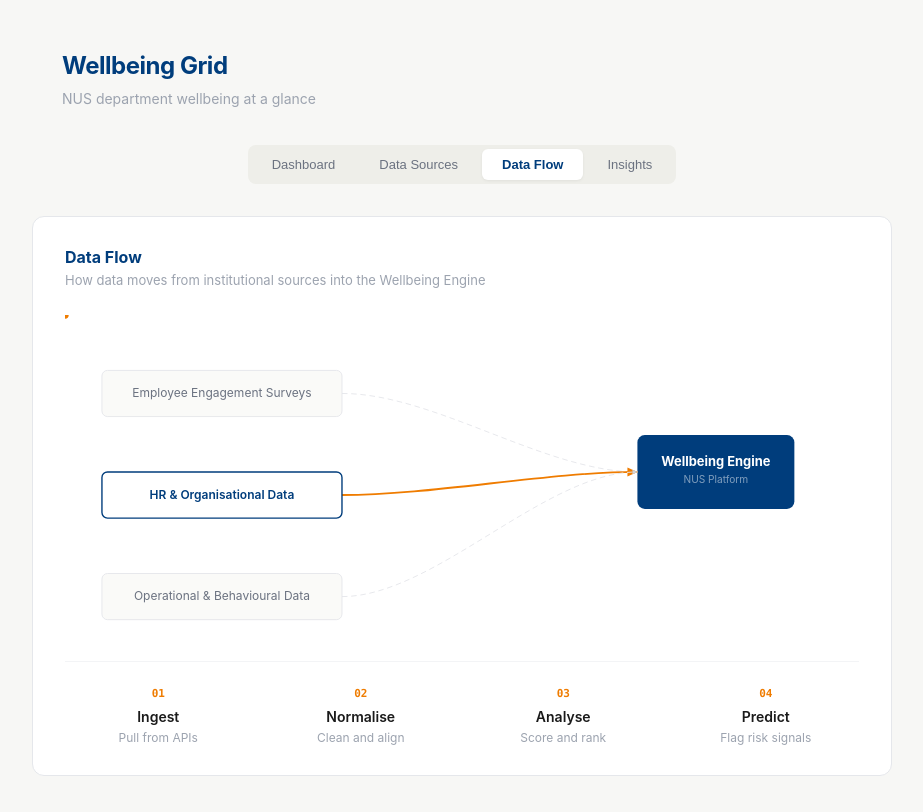
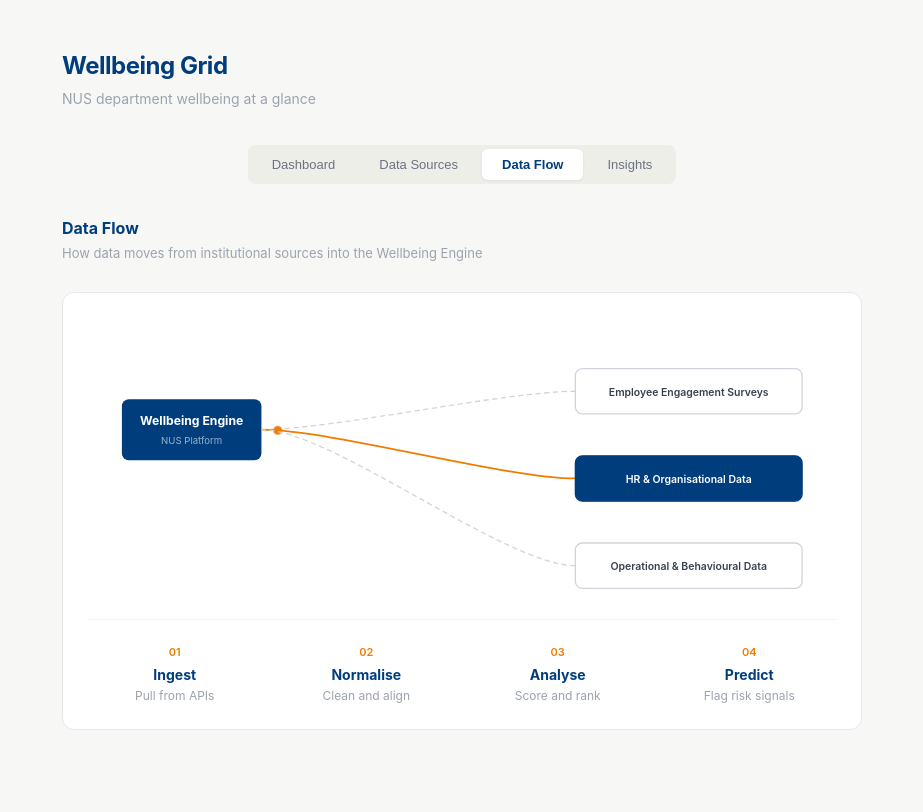
Before and after one commit to jxhnthan/wellbeing-grid, a React (Create React App) app: page / in a window 1280 px wide. Both pictures are taken after a click on the button "Data Flow". Shown: the top 812 px of the page, without its empty margins (178-1101 px from the left). Built offline with nearby package versions, Linux system fonts and the light colour scheme.

Commit message:
Add files via upload

```diff
--- a/src/DataFlow.jsx
+++ b/src/DataFlow.jsx
@@ -1,178 +1,138 @@
-import React, { useEffect, useState } from 'react';
+import React, { useState, useEffect } from "react";
 
 const sources = [
-  { id: 'engagement', label: 'Employee Engagement Surveys', y: 60 },
-  { id: 'hr', label: 'HR & Organisational Data', y: 170 },
-  { id: 'operational', label: 'Operational & Behavioural Data', y: 280 },
+  { id: "engagement", label: "Employee Engagement Surveys", y: 50 },
+  { id: "hr", label: "HR & Organisational Data", y: 150 },
+  { id: "operational", label: "Operational & Behavioural Data", y: 250 },
 ];
 
 const steps = [
-  { num: '01', title: 'Ingest', desc: 'Pull from APIs' },
-  { num: '02', title: 'Normalise', desc: 'Clean and align' },
-  { num: '03', title: 'Analyse', desc: 'Score and rank' },
-  { num: '04', title: 'Predict', desc: 'Flag risk signals' },
+  { num: "01", label: "Ingest", sub: "Pull from APIs" },
+  { num: "02", label: "Normalise", sub: "Clean and align" },
+  { num: "03", label: "Analyse", sub: "Score and rank" },
+  { num: "04", label: "Predict", sub: "Flag risk signals" },
 ];
 
 export default function DataFlow() {
-  const [activeIndex, setActiveIndex] = useState(0);
+  const [activeIdx, setActiveIdx] = useState(0);
 
   useEffect(() => {
     const interval = setInterval(() => {
-      setActiveIndex((prev) => (prev + 1) % 3);
-    }, 2400);
+      setActiveIdx((prev) => (prev + 1) % 3);
+    }, 2500);
     return () => clearInterval(interval);
   }, []);
 
-  // Sources on LEFT, engine on RIGHT
-  const sourceX = 40;
+  const engineX = 40;
+  const engineY = 120;
+  const engineW = 160;
+  const sourceX = 560;
   const sourceW = 260;
-  const sourceH = 50;
-
-  const engineX = 620;
-  const engineY = 130;
-  const engineW = 170;
-  const engineH = 80;
+  const sourceH = 52;
 
   return (
+    <div style={{ maxWidth: 800, margin: "0 auto" }}>
+      <div style={{ fontSize: 16, fontWeight: 700, color: "#003D7C", marginBottom: 4 }}>Data Flow</div>
+      <div style={{ fontSize: 13, color: "#9ca3af", marginBottom: 28 }}>
+        How data moves from institutional sources into the Wellbeing Engine
+      </div>
+
+      {/* SVG Flow Diagram */}
       <div
         style={{
-        maxWidth: 860,
-        margin: '0 auto',
-        background: '#fff',
-        border: '1px solid #e5e7eb',
+          background: "#fff",
+          border: "1px solid #e5e7eb",
           borderRadius: 12,
-        padding: '28px 32px',
+          padding: "32px 24px 24px",
         }}
       >
-      <div style={{ marginBottom: 24 }}>
-        <div style={{ fontSize: 16, fontWeight: 700, color: '#003D7C' }}>Data Flow</div>
-        <div style={{ fontSize: 13, color: '#9ca3af', marginTop: 2 }}>
-          How data moves from institutional sources into the Wellbeing Engine
-        </div>
-      </div>
-
-      <svg viewBox="0 0 860 360" style={{ width: '100%', height: 'auto' }}>
+        <svg viewBox="0 0 860 310" width="100%" height="auto" style={{ display: "block" }}>
           <defs>
-          <marker
-            id="arrowOrange"
-            viewBox="0 0 10 10"
-            refX="9"
-            refY="5"
-            markerWidth="6"
-            markerHeight="6"
-            orient="auto"
-          >
-            <path d="M 0 1 L 9 5 L 0 9 z" fill="#EF7C00" />
-          </marker>
-          <marker
-            id="arrowGrey"
-            viewBox="0 0 10 10"
-            refX="9"
-            refY="5"
-            markerWidth="6"
-            markerHeight="6"
-            orient="auto"
-          >
-            <path d="M 0 1 L 9 5 L 0 9 z" fill="#d1d5db" />
-          </marker>
+            <style>{`
+              @keyframes flowDot {
+                0% { offset-distance: 100%; opacity: 0; }
+                10% { opacity: 1; }
+                90% { opacity: 1; }
+                100% { offset-distance: 0%; opacity: 0; }
+              }
+            `}</style>
           </defs>
 
-        {/* Engine box — RIGHT side */}
+          {/* Wellbeing Engine box */}
           <rect
             x={engineX}
-          y={engineY}
+            y={engineY - 35}
             width={engineW}
-          height={engineH}
+            height={70}
             rx={8}
             fill="#003D7C"
           />
-        <text
-          x={engineX + engineW / 2}
-          y={engineY + 34}
-          textAnchor="middle"
-          fill="#fff"
-          fontSize={14}
-          fontWeight={700}
-          fontFamily="-apple-system, BlinkMacSystemFont, sans-serif"
-        >
+          <text x={engineX + engineW / 2} y={engineY - 5} textAnchor="middle" fill="#fff" fontSize="14" fontWeight="700" fontFamily="Inter, sans-serif">
             Wellbeing Engine
           </text>
-        <text
-          x={engineX + engineW / 2}
-          y={engineY + 52}
-          textAnchor="middle"
-          fill="rgba(255,255,255,0.5)"
-          fontSize={11}
-          fontFamily="-apple-system, BlinkMacSystemFont, sans-serif"
-        >
+          <text x={engineX + engineW / 2} y={engineY + 16} textAnchor="middle" fill="rgba(255,255,255,0.6)" fontSize="11" fontFamily="Inter, sans-serif">
             NUS Platform
           </text>
 
-        {/* Source cards and paths — LEFT side flowing RIGHT */}
-        {sources.map((source, i) => {
-          const isActive = activeIndex === i;
-          const sy = source.y;
+          {/* Source boxes and connection lines */}
+          {sources.map((source, idx) => {
+            const sy = source.y + sourceH / 2;
+            const ex = engineX + engineW;
+            const ey = engineY;
+            const sx = sourceX;
 
-          // Path: source card right edge → engine left edge
-          const startX = sourceX + sourceW;
-          const startY = sy + sourceH / 2;
-          const endX = engineX;
-          const endY = engineY + engineH / 2;
-          const cp1x = startX + 100;
-          const cp2x = endX - 100;
+            const midX = (ex + sx) / 2;
+            const cp1x = sx - 80;
+            const cp2x = ex + 80;
+            const path = `M ${sx} ${sy} C ${cp1x} ${sy}, ${cp2x} ${ey}, ${ex} ${ey}`;
 
-          const pathD = 'M ' + startX + ' ' + startY +
-            ' C ' + cp1x + ' ' + startY +
-            ' ' + cp2x + ' ' + endY +
-            ' ' + endX + ' ' + endY;
-
-          // Reversed path for animateMotion (source → engine)
-          // animateMotion follows the path as drawn, which is already source → engine
+            const isActive = idx === activeIdx;
 
             return (
               <g key={source.id}>
                 {/* Connection line */}
                 <path
-                d={pathD}
+                  d={path}
                   fill="none"
-                stroke={isActive ? '#EF7C00' : '#e5e7eb'}
-                strokeWidth={isActive ? 2 : 1}
-                strokeDasharray={isActive ? 'none' : '6 4'}
-                markerEnd={isActive ? 'url(#arrowOrange)' : 'url(#arrowGrey)'}
-                style={{ transition: 'stroke 0.4s, stroke-width 0.4s' }}
+                  stroke={isActive ? "#EF7C00" : "#d1d5db"}
+                  strokeWidth={isActive ? 2 : 1.5}
+                  strokeDasharray={isActive ? "none" : "6 4"}
+                  style={{ transition: "stroke 0.4s, stroke-width 0.4s" }}
                 />
 
-              {/* Animated dot — flows source → engine */}
+                {/* Animated dot */}
                 {isActive && (
-                <circle r={4} fill="#EF7C00">
-                  <animateMotion
-                    dur="1.8s"
-                    repeatCount="indefinite"
-                    path={pathD}
+                  <circle
+                    r="5"
+                    fill="#EF7C00"
+                    style={{
+                      offsetPath: `path('${path}')`,
+                      animation: "flowDot 2.5s ease-in-out infinite",
+                    }}
                   />
-                </circle>
                 )}
 
-              {/* Source card — LEFT side */}
+                {/* Source card */}
                 <rect
                   x={sourceX}
-                y={sy}
+                  y={source.y}
                   width={sourceW}
                   height={sourceH}
-                rx={6}
-                fill={isActive ? '#fff' : '#fafaf8'}
-                stroke={isActive ? '#003D7C' : '#e5e7eb'}
-                strokeWidth={isActive ? 1.5 : 1}
-                style={{ transition: 'all 0.3s' }}
+                  rx={8}
+                  fill={isActive ? "#003D7C" : "#fff"}
+                  stroke={isActive ? "#003D7C" : "#d1d5db"}
+                  strokeWidth={1.5}
+                  style={{ transition: "fill 0.4s, stroke 0.4s" }}
                 />
                 <text
                   x={sourceX + sourceW / 2}
-                y={sy + sourceH / 2 + 4}
+                  y={source.y + sourceH / 2 + 5}
                   textAnchor="middle"
-                fill={isActive ? '#003D7C' : '#6b7280'}
-                fontSize={13}
-                fontWeight={isActive ? 600 : 400}
-                fontFamily="-apple-system, BlinkMacSystemFont, sans-serif"
+                  fill={isActive ? "#fff" : "#374151"}
+                  fontSize="12"
+                  fontWeight="600"
+                  fontFamily="Inter, sans-serif"
+                  style={{ transition: "fill 0.4s" }}
                 >
                   {source.label}
                 </text>
@@ -184,34 +144,23 @@ export default function DataFlow() {
         {/* Pipeline steps */}
         <div
           style={{
-          display: 'grid',
-          gridTemplateColumns: 'repeat(4, 1fr)',
+            display: "grid",
+            gridTemplateColumns: "repeat(4, 1fr)",
             gap: 16,
-          marginTop: 8,
-          borderTop: '1px solid #f3f4f6',
+            marginTop: 24,
             paddingTop: 24,
+            borderTop: "1px solid #f3f4f6",
           }}
         >
           {steps.map((step) => (
-          <div key={step.num} style={{ textAlign: 'center' }}>
-            <div style={{
-              fontSize: 11,
-              color: '#EF7C00',
-              fontWeight: 600,
-              marginBottom: 4,
-              fontFamily: 'SFMono-Regular, Consolas, monospace',
-            }}>
-              {step.num}
-            </div>
-            <div style={{ fontSize: 14, fontWeight: 600, color: '#1a1a1a' }}>
-              {step.title}
-            </div>
-            <div style={{ fontSize: 12, color: '#9ca3af', marginTop: 2 }}>
-              {step.desc}
-            </div>
+            <div key={step.num} style={{ textAlign: "center" }}>
+              <div style={{ fontSize: 11, fontWeight: 600, color: "#EF7C00", marginBottom: 4 }}>{step.num}</div>
+              <div style={{ fontSize: 14, fontWeight: 700, color: "#003D7C" }}>{step.label}</div>
+              <div style={{ fontSize: 12, color: "#9ca3af", marginTop: 2 }}>{step.sub}</div>
             </div>
           ))}
         </div>
       </div>
+    </div>
   );
 }
```
Lines whose indentation alone changed are shown as unchanged.
